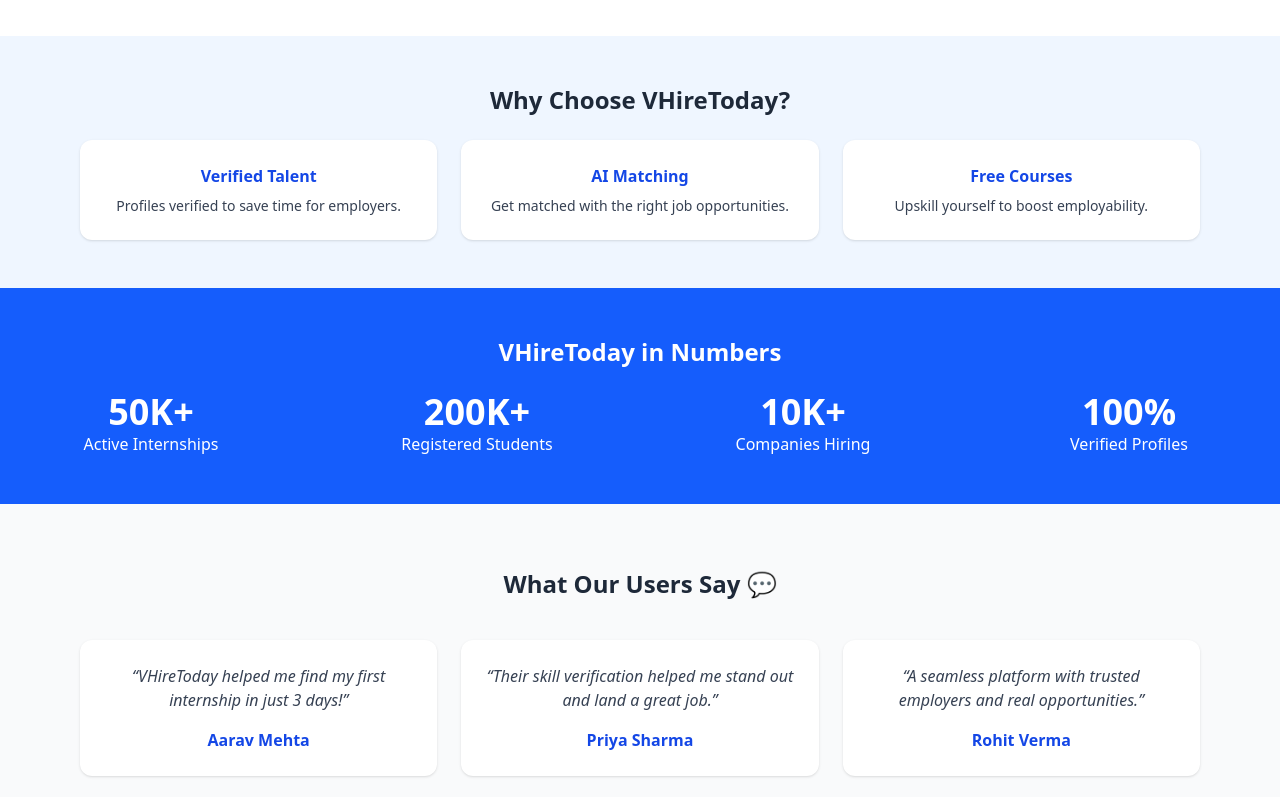
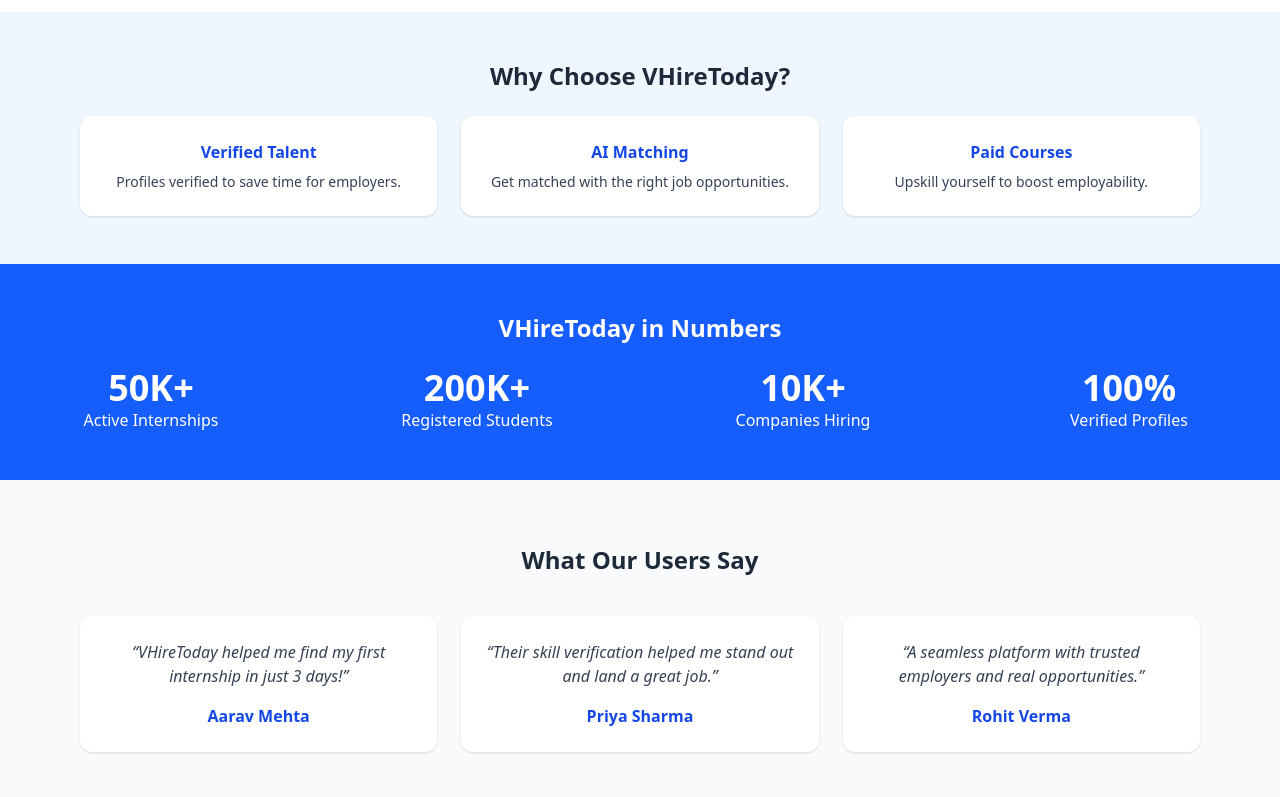
Before and after one commit to Tasneemsd/SkillVerify, a React (Vite) app in the folder client/: page /#/ in a window 1280 px wide. Shown: the part 1268-2065 px from the top of the page. Built offline with nearby package versions, Linux system fonts and the light colour scheme.

Commit message:
Home updated 10:55

```diff
--- a/client/src/components/Home.jsx
+++ b/client/src/components/Home.jsx
@@ -17,7 +17,7 @@
       {/* Navbar */}
       <header className="flex justify-between items-center px-8 py-4 shadow-sm sticky top-0 bg-white z-50">
         <div className="flex items-center space-x-2">
-          <img src="/logos.png" alt="VHireToday Logo" className="h-16 w-auto " />
+          <img src="/logos.png" alt="VHireToday Logo" className="h-10 w-auto " />
 
         </div>
         <nav className="hidden md:flex space-x-6 text-gray-700 font-medium ">
@@ -62,7 +62,7 @@
       <section className="py-10 bg-white text-center">
         <p className="text-gray-500 font-medium">Trusted by 1000+ companies</p>
         <div className="flex justify-center items-center flex-wrap mt-4 gap-6">
-          <img src="https://upload.wikimedia.org/wikipedia/commons/5/53/Paytm_logo.png" className="h-6" />
+          <img src="https://www.google.com/imgres?q=koderspark%0D%0A&imgurl=https%3A%2F%2Fmedia.licdn.com%2Fdms%2Fimage%2Fv2%2FD4D0BAQGRYOLJ-Ie4KA%2Fcompany-logo_200_200%2Fcompany-logo_200_200%2F0%2F1734631679455%2Fkoder_spark_logo%3Fe%3D2147483647%26v%3Dbeta%26t%3Dgo8Ha743USwSsp6ZznJ9diss0bsiM_mxtTxoASdbXnA&imgrefurl=https%3A%2F%2Fwww.linkedin.com%2Fcompany%2Fkoder-spark&docid=gV1HV7ckx663gM&tbnid=NE1o4XukGSg_IM&vet=12ahUKEwj5yMuPzZKQAxXpwjgGHUjtACQQM3oECBcQAA..i&w=200&h=200&hcb=2&ved=2ahUKEwj5yMuPzZKQAxXpwjgGHUjtACQQM3oECBcQAA" className="h-6" />
           <img src="https://upload.wikimedia.org/wikipedia/commons/0/02/Nestle_textlogo_blue.svg" className="h-6" />
           <img src="https://upload.wikimedia.org/wikipedia/commons/1/1a/HCL_Technologies_Logo.svg" className="h-6" />
           <img src="https://upload.wikimedia.org/wikipedia/commons/2/24/BookMyShow_logo.svg" className="h-6" />
@@ -116,7 +116,7 @@
           {[
             { title: "Verified Talent", desc: "Profiles verified to save time for employers." },
             { title: "AI Matching", desc: "Get matched with the right job opportunities." },
-            { title: "Free Courses", desc: "Upskill yourself to boost employability." }
+            { title: "Paid Courses", desc: "Upskill yourself to boost employability." }
           ].map((item, i) => (
             <div key={i} className="bg-white p-6 rounded-xl shadow hover:shadow-lg transition">
               <h3 className="font-semibold text-blue-700 mb-2">{item.title}</h3>
@@ -139,7 +139,7 @@
 
       {/* Testimonials */}
       <section className="py-16 bg-gray-50 px-8 md:px-20 text-center">
-        <h2 className="text-2xl font-bold mb-10">What Our Users Say 💬</h2>
+        <h2 className="text-2xl font-bold mb-10">What Our Users Say </h2>
         <div className="grid md:grid-cols-3 gap-6">
           {[{name:"Aarav Mehta", text:"VHireToday helped me find my first internship in just 3 days!"},
             {name:"Priya Sharma", text:"Their skill verification helped me stand out and land a great job."},
```
